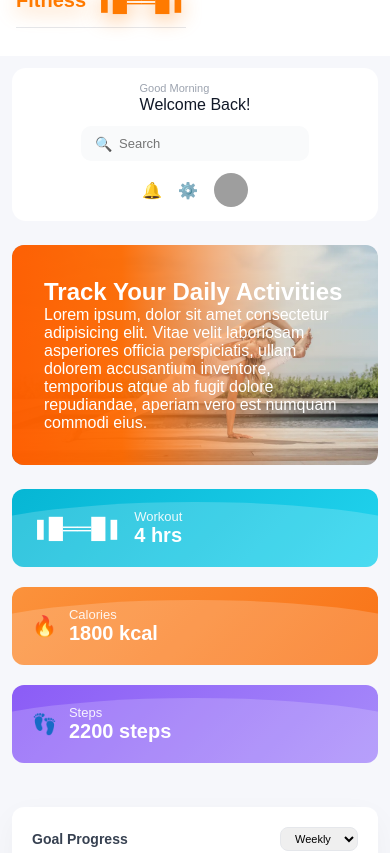
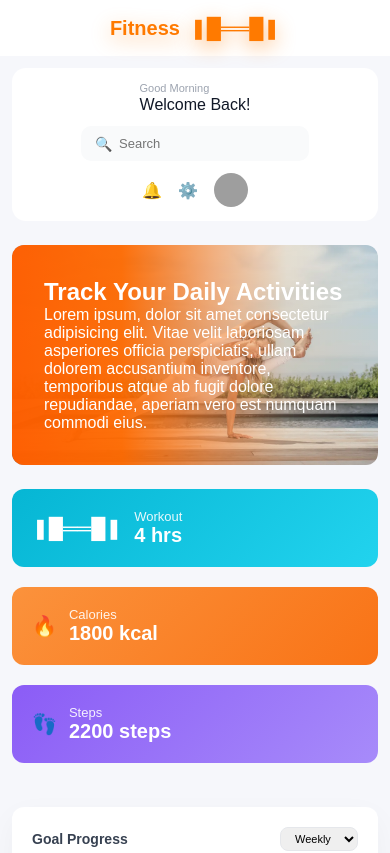
Before and after one commit to Aadesh-9/fitness--dashboard, a React (Vite) app: page / in a window 390 px wide. Shown: the top 853 px of the page. Built offline with nearby package versions, Linux system fonts and the light colour scheme; grey boxes are pictures that could not be loaded.

Commit message:
fixed responsivness issue

```diff
--- a/src/styles/App.css
+++ b/src/styles/App.css
@@ -247,14 +247,11 @@ body {
   color: #ffffff;
 }
 
-/* =========================
-   STATS CARDS
-========================= */
+/* ========================= STATS CARDS ========================= */
 .stats-cards {
   display: flex;
   gap: 20px;
 }
-
 .stat-card {
   flex: 1;
   height: 190px;
@@ -264,20 +261,15 @@ body {
   position: relative;
   overflow: hidden;
 }
-
 .stat-card.workout {
   background: linear-gradient(135deg, #06b6d4, #22d3ee);
 }
-
 .stat-card.calories {
   background: linear-gradient(135deg, #fb923c, #f97316);
 }
-
 .stat-card.steps {
   background: linear-gradient(135deg, #8b5cf6, #a78bfa);
-}
-
-/* STATS CONTENT */
+} /* STATS CONTENT */
 .stat-header {
   display: flex;
   align-items: center;
@@ -285,64 +277,48 @@ body {
   z-index: 2;
   position: relative;
 }
-
 .stat-icon {
   font-size: 20px;
 }
-
 .stat-title {
   font-size: 13px;
   opacity: 0.9;
 }
-
 .stat-value {
   font-size: 20px;
   font-weight: 600;
 }
-
-/* WAVE */
-.wave {
-  position: absolute;
-  bottom: -25px;
-  left: -20%;
-  width: 140%;
-  height: 90px;
-  background: rgba(255, 255, 255, 0.18);
-  border-radius: 100% 100% 0 0;
-}
-
 /* =========================
-   TABLET
-========================= */
-@media (max-width: 1024px) {
-  .dashboard-body {
-    flex-direction: column;
-  }
-
-  .stats-cards {
-    flex-wrap: wrap;
-  }
-
-  .stat-card {
-    min-width: calc(50% - 10px);
-  }
-}
-
-/* =========================
-   MOBILE
+   MOBILE (FINAL & SAFE)
 ========================= */
 @media (max-width: 768px) {
+  /* Sidebar becomes top bar */
   .sidebar {
     width: 100%;
     height: 56px;
-    padding: 12px 16px;
+    padding: 0;
     flex-direction: row;
     align-items: center;
-    justify-content: space-between;
+    justify-content: center;
     position: fixed;
     top: 0;
     left: 0;
     z-index: 1000;
+  }
+
+  .logo-wrapper {
+    margin: 0;
+    padding: 0;
+    border: none;
+    height: 56px;
+    display: flex;
+    align-items: center;
+    justify-content: center;
+  }
+
+  .logo {
+    align-items: center;
+    justify-content: center;
   }
 
   .menu,
@@ -370,6 +346,16 @@ body {
     justify-content: flex-end;
   }
 
+  /* 🔑 THIS FIXES YOUR ISSUE */
+  .dashboard-body {
+    flex-direction: column;
+  }
+
+  .dashboard-left,
+  .dashboard-right {
+    width: 100%;
+  }
+
   .stats-cards {
     flex-direction: column;
   }
```
